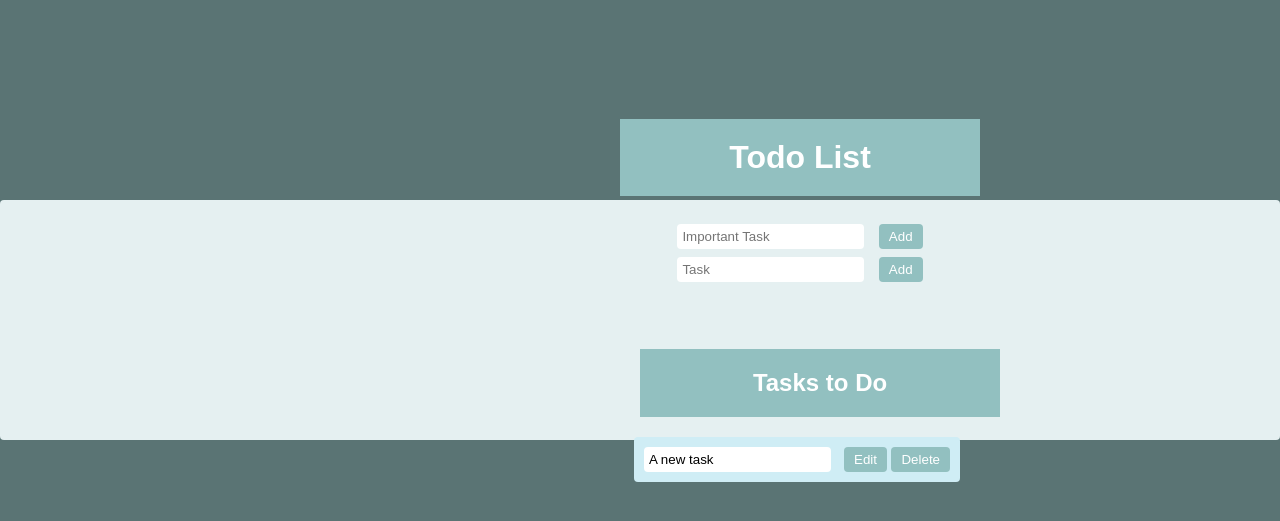
After one commit to sandesh6636/ToDolist, a PHP site: page /main.php in a window 1280 px wide. The commit adds this page. Shown: the top 521 px of the page. Run offline with PHP 8.4, Linux system fonts and the light colour scheme.

Commit message:
main.php updated

```diff
--- a/main.css
+++ b/main.css
@@ -1,9 +1,9 @@
 :root {
-    --dark: #3E628C;
-    --darker: #2C4B6E;
-    --darkest: #051B33;
-    --light: #F0F4F8;
-    --lighter: #F8FAFC;
+    --dark:#92c0c0;
+    --darker:#5a7474;
+    --darkest: #2d3b3b;
+    --light: #cfedf5;
+    --lighter: #e5f0f1;
   }
 
   * {
@@ -13,7 +13,7 @@
   }
 
   body {
-    background-color: var(--light);
+    background-color: var(--darker);
     font-family: Arial, sans-serif;
   }
 
@@ -23,6 +23,9 @@
     justify-content: center;
     align-items: center;
     padding: 20px;
+    height:200px;
+    width:400px;
+    margin-left:600px;
   }
 
   .header {
@@ -32,9 +35,10 @@
     text-align: center;
     width: 100%;
     margin-bottom: 20px;
+    margin-top: 200px;
   }
 
-  .task-container {
+  .task-container .task-list{
     display: flex;
     justify-content: space-between;
     align-items: center;
@@ -72,6 +76,9 @@
     padding: 10px;
     margin-bottom: 10px;
     border-radius: 4px;
+    width: 326px;
+    margin-right: 46px;
+
   }
 
   .task input[type="text"] {
@@ -88,4 +95,12 @@
     border: none;
     border-radius: 4px;
     cursor: pointer;
+
   }
+  .container .task-list button{
+    margin-top:5px;
+
+  }
+  .task-container{
+    margin-top:8px;
+  }
--- /dev/null
+++ b/main.php
@@ -0,0 +1,43 @@
+<!DOCTYPE html>
+<html lang="en">
+
+<head>
+  <meta charset="UTF-8">
+  <meta name="viewport" content="width=device-width, initial-scale=1.0">
+  <meta http-equiv="X-UA-Compatible" content="ie=edge">
+  <title>Todo List</title>
+</head>
+<link rel="stylesheet" href="main.css">
+
+<body>
+  <header>
+    <div class="container">
+      <h1 class="header">Todo List</h1>
+      <form action="" method="POST">
+        <div class="task-container">
+          <input type="text" id="imp-task-add" name="imp-task" placeholder="Important Task">
+          <button type="submit">Add</button>
+        </div>
+        <div class="task-container">
+          <input type="text" id="task-add" name="task" placeholder="Task">
+          <button type="submit">Add</button>
+        </div>
+      </form>
+    </div>
+  </header>
+  <section class="task-list">
+    <div class="container">
+      <h2 class="header">Tasks to Do</h2>
+      <div class="task">
+        <div class="content">
+          <input type="text" class="text" value="A new task" readonly>
+        </div>
+        <div class="actions">
+          <button class="edit">Edit</button>
+          <button class="delete">Delete</button>
+        </div>
+  </section>
+
+</body>
+
+</html>
```
Also changed, not shown: 1.html (deleted, +0 -42 lines).
